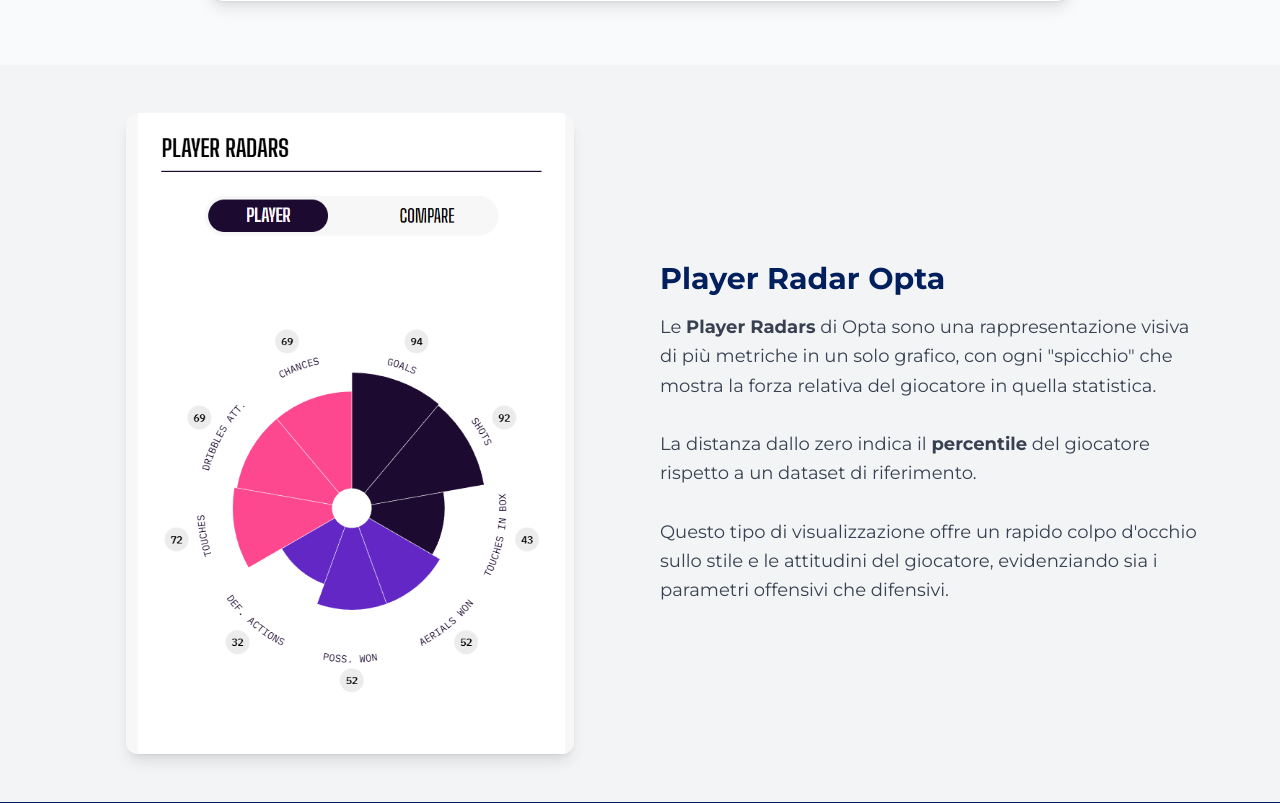
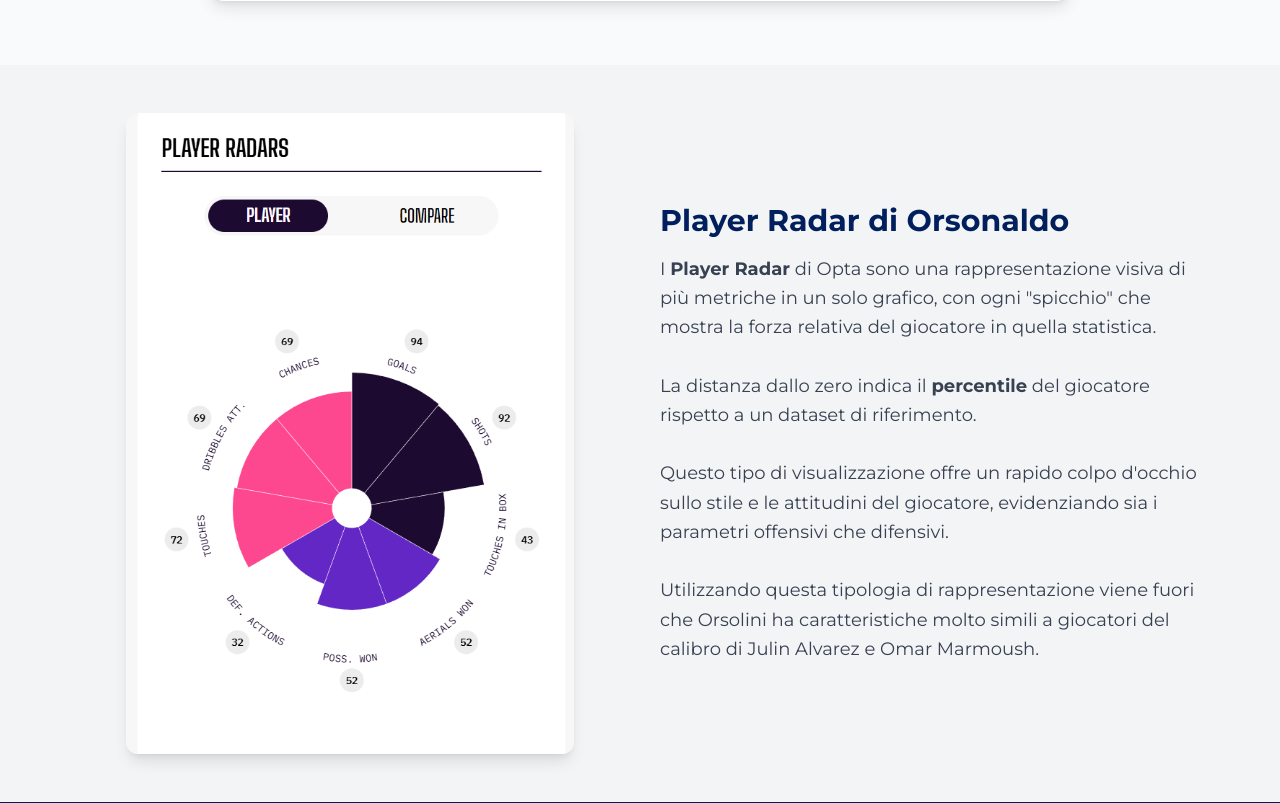
Before and after one commit to FutBolo/riccardo.orsolini.app, a Flask app: page / in a window 1280 px wide. Shown: the part 1384-2187 px from the top of the page. Run offline with Flask 3, Linux system fonts and the light colour scheme; some libraries are stand-ins or nearby versions.

Commit message:
Add files via upload

```diff
--- a/templates/index.html
+++ b/templates/index.html
@@ -274,13 +274,15 @@
 
     <!-- Descrizione -->
     <div class="md:w-1/2 w-full">
-      <h2 class="text-3xl font-bold text-bluBfc mb-4">Player Radar Opta</h2>
+      <h2 class="text-3xl font-bold text-bluBfc mb-4">Player Radar di Orsonaldo</h2>
       <p class="text-gray-700 text-lg leading-relaxed">
-        Le <strong>Player Radars</strong> di Opta sono una rappresentazione visiva di più metriche in un solo grafico, con ogni "spicchio" che mostra la forza relativa del giocatore in quella statistica.
+        I <strong>Player Radar</strong> di Opta sono una rappresentazione visiva di più metriche in un solo grafico, con ogni "spicchio" che mostra la forza relativa del giocatore in quella statistica.
         <br><br>
         La distanza dallo zero indica il <strong>percentile</strong> del giocatore rispetto a un dataset di riferimento.
         <br><br>
         Questo tipo di visualizzazione offre un rapido colpo d'occhio sullo stile e le attitudini del giocatore, evidenziando sia i parametri offensivi che difensivi.
+        <br><br>
+        Utilizzando questa tipologia di rappresentazione viene fuori che Orsolini ha caratteristiche molto simili a giocatori del calibro di Julin Alvarez e Omar Marmoush.
       </p>
     </div>
   </div>
```
